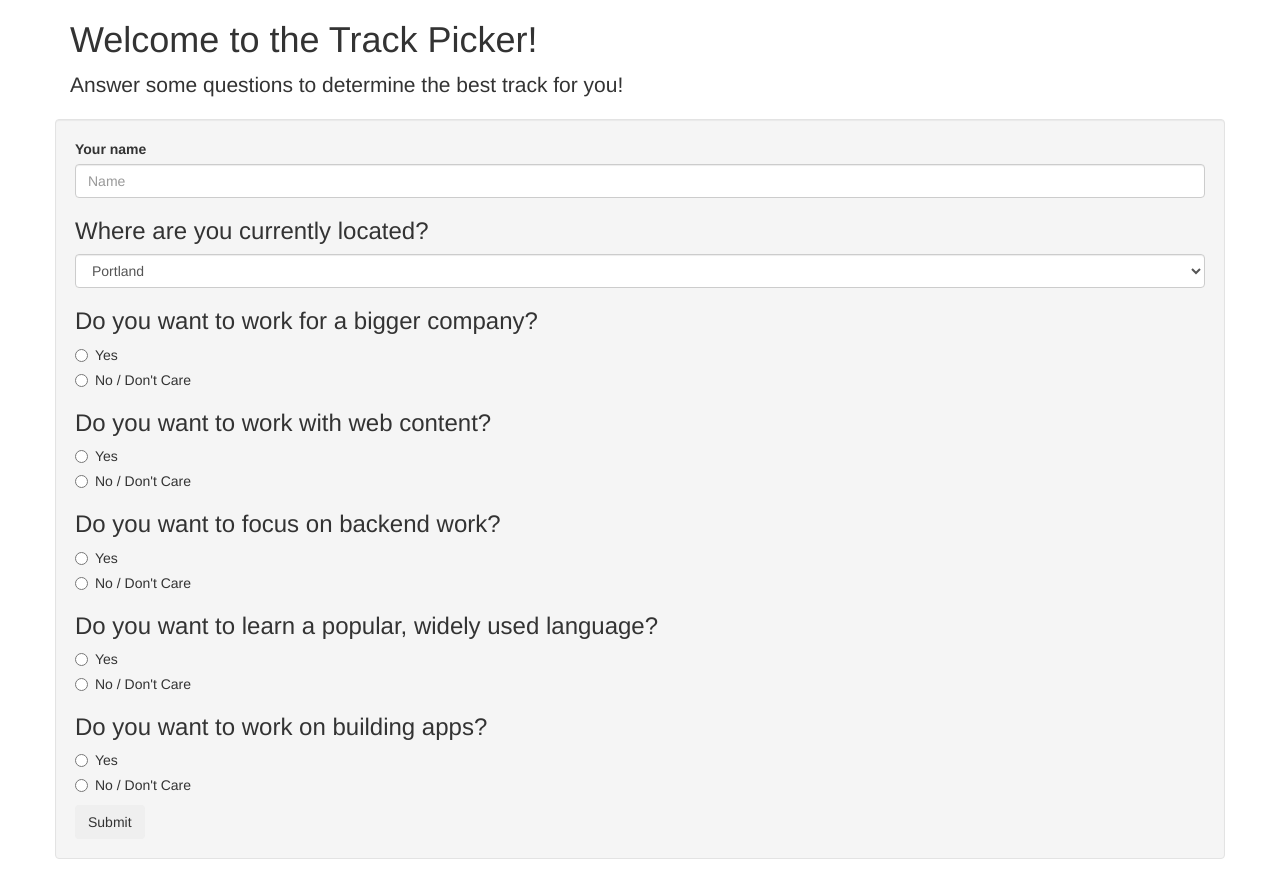
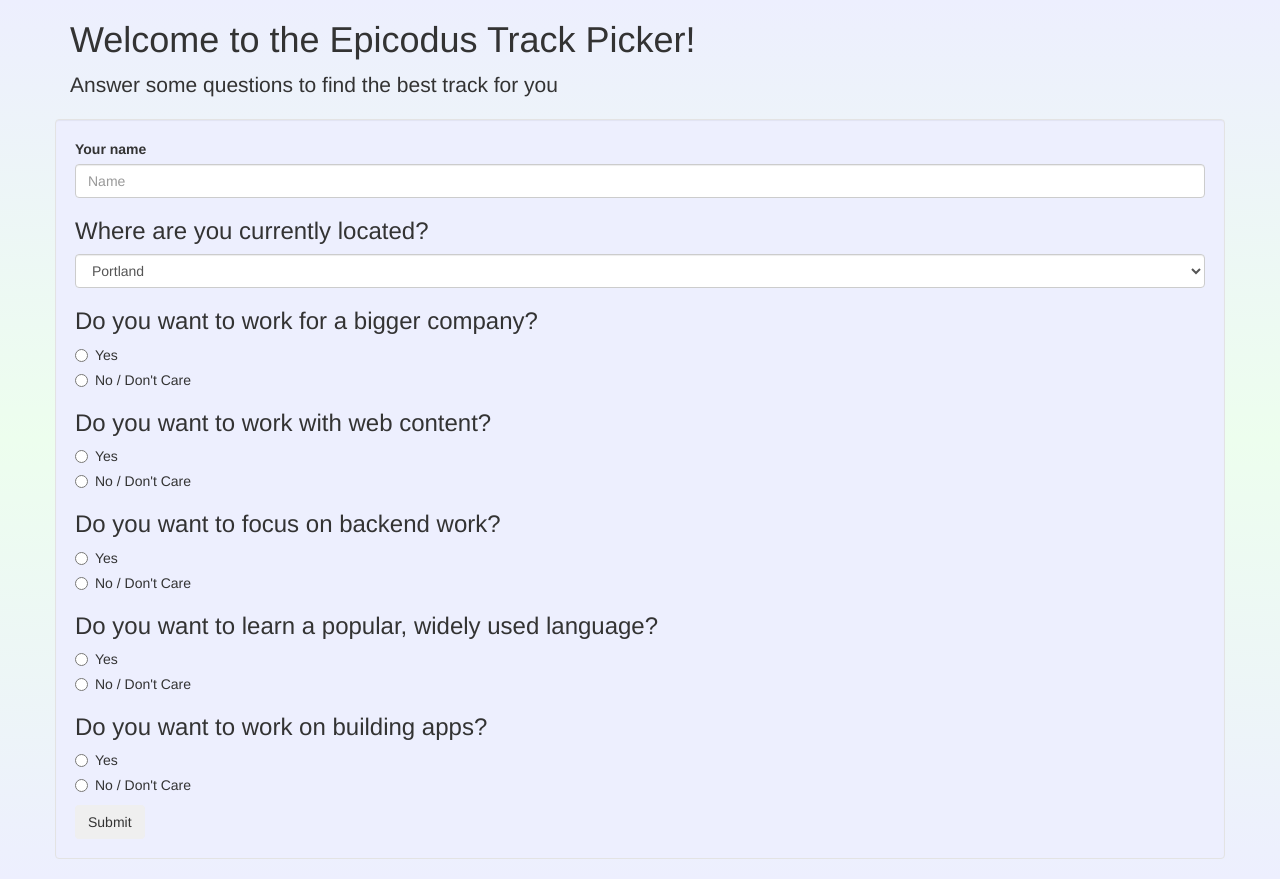
Before and after one commit to dcuthell/trackpicker, a plain HTML site: page index.html in a window 1280 px wide. Drawn offline with Linux system fonts and the light colour scheme.

Commit message:
add background color for body and wells

```diff
--- a/css/styles.css
+++ b/css/styles.css
@@ -1,3 +1,10 @@
+body{
+  background: linear-gradient(#EDEFFE, #EDFEEE, #EDEFFE);
+}
+
+.well{
+  background-color: #EDEFFE;
+}
 #trackheader img{
   display: block;
   margin: 0px auto;
--- a/index.html
+++ b/index.html
@@ -10,8 +10,8 @@
   <body>
     <div class="container">
       <div class="jumbotron-fluid">
-        <h1 class="display-3">Welcome to the Track Picker!</h1>
-        <p class="lead">Answer some questions to determine the best track for you!</p>
+        <h1 class="display-3">Welcome to the Epicodus Track Picker!</h1>
+        <p class="lead">Answer some questions to find the best track for you</p>
       </div>
       <div class="row" id="formRow">
         <div class="well">
```
